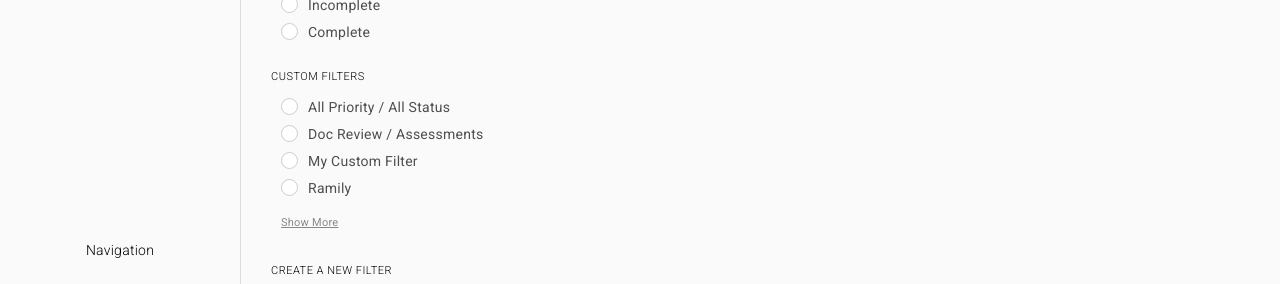
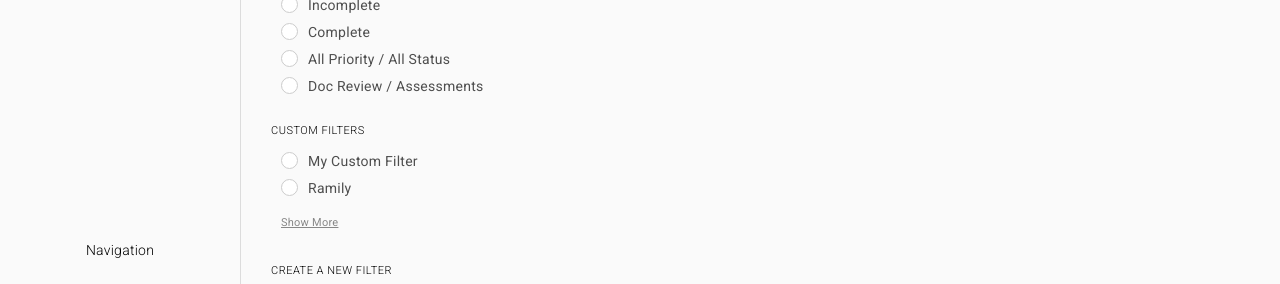
Before and after one commit to dchoi87/akute-health, a React (Create React App) app: page / in a window 1280 px wide. Shown: the part 150-434 px from the top of the page. Built offline with nearby package versions, Linux system fonts and the light colour scheme; no server answers; data requests are answered from the project's data file.

Commit message:
Split Custom & Clinic Wide

```diff
--- a/src/components/tasks/sidebar/presets/index.js
+++ b/src/components/tasks/sidebar/presets/index.js
@@ -22,7 +22,7 @@ const Presets = ({ filters, dispatch }) => {
   const { mutate: updatePreset } = useUpdatePresetsData();
   const [selected, setSelected] = useState({ id: "today", value: "today" });
   const [inputValue, setInputValue] = useState("");
-  const isAdmin = false; // TODO: logic
+  const isAdmin = true; // TODO: logic
 
   // get selections obj from matching custom preset
   const getCustomSelections = (arr, id) => {
@@ -143,6 +143,23 @@ const Presets = ({ filters, dispatch }) => {
                   name="presets"
                   checked={item.id === selected.id}
                   onChange={handleSelectPreset}
+                />
+              );
+            })}
+            {presets &&
+              presets
+                .filter((item) => item.clinicWide)
+                .map((item, i) => {
+                  return (
+                    <Radio
+                      key={i}
+                      idx={i}
+                      id={`presets-${item.id}`}
+                      dataId={item.id}
+                      label={item.label}
+                      name="presets"
+                      checked={item.id === selected.id}
+                      onChange={handleSelectPreset}
                     >
                       {isAdmin && selected.id === item.id && (
                         <Button
@@ -162,7 +179,9 @@ const Presets = ({ filters, dispatch }) => {
           <div className={styles.header}>Custom Filters</div>
           <div className={styles.radios}>
             {presets &&
-              presets.map((item, i) => {
+              presets
+                .filter((item) => !item.clinicWide)
+                .map((item, i) => {
                   return (
                     <Radio
                       key={i}
```
Lines whose indentation alone changed are shown as unchanged.
